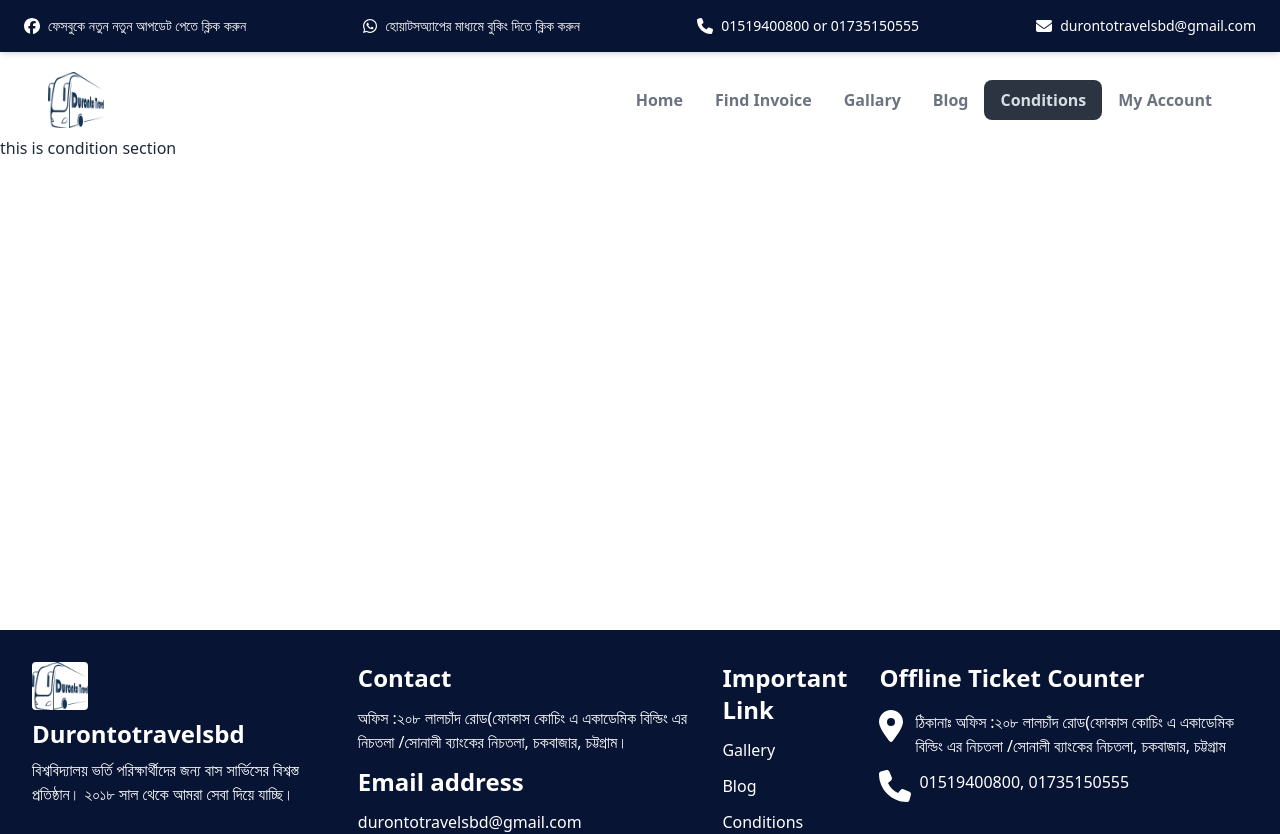
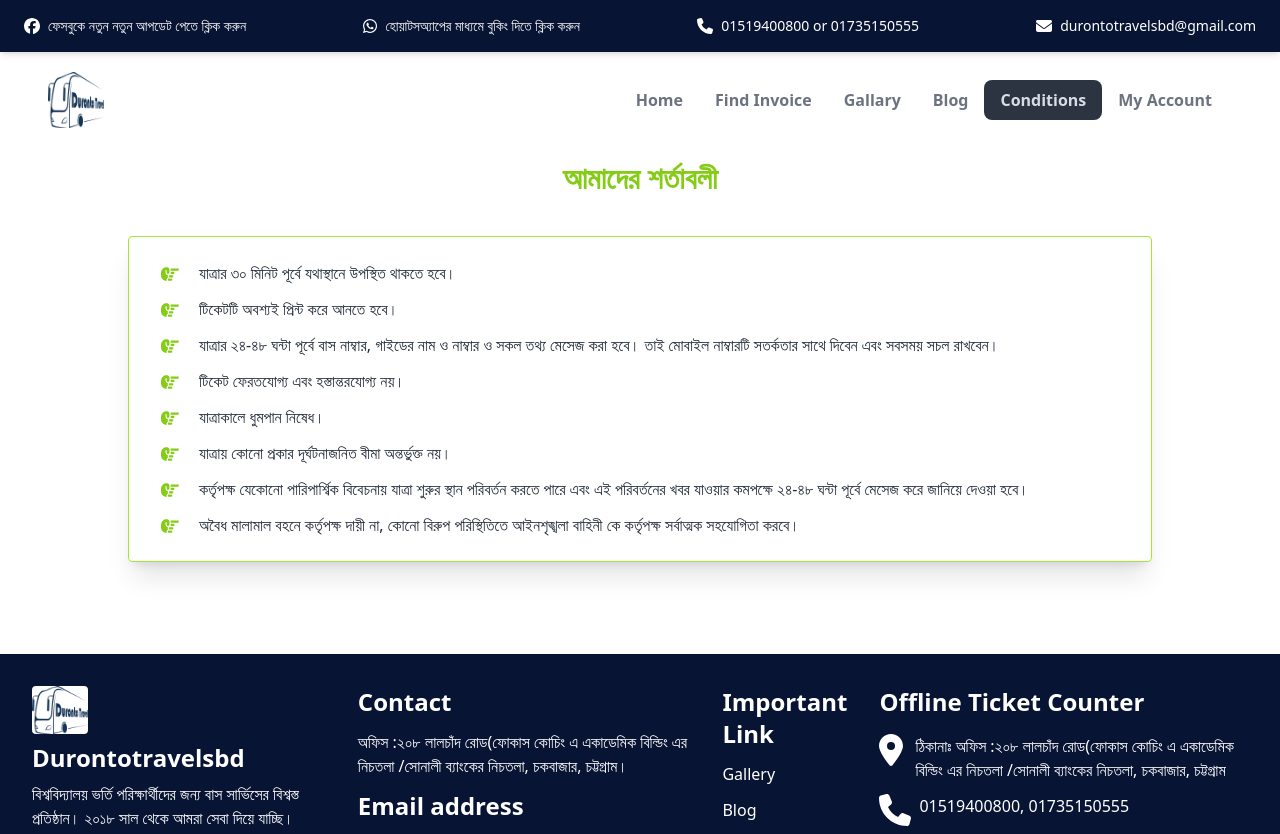
Before and after one commit to Muhammad-sefat/Duranto_Travel_BD, a React (Vite) app in the folder Frontend/: page /condition in a window 1280 px wide. Shown: the top 834 px of the page. Built offline with nearby package versions, Linux system fonts and the light colour scheme.

Commit message:
Complete Conditions section

```diff
--- a/Frontend/src/pages/Conditions.jsx
+++ b/Frontend/src/pages/Conditions.jsx
@@ -1,9 +1,88 @@
+import { faHandPointRight } from "@fortawesome/free-solid-svg-icons";
+import { FontAwesomeIcon } from "@fortawesome/react-fontawesome";
 import React from "react";
 
 const Conditions = () => {
   return (
-    <div>
-      <p>this is condition section</p>
+    <div className="my-6">
+      <h1 className="text-center my-5 font-bold text-3xl text-lime-500">
+        আমাদের শর্তাবলী
+      </h1>
+      <div className="border border-lime-400 w-[80%] mx-auto my-10 p-6 px-8 rounded shadow-xl">
+        <ul className="space-y-3 text-lg">
+          <li className="flex items-start gap-3">
+            <FontAwesomeIcon
+              icon={faHandPointRight}
+              className="text-lime-500 mt-1 mr-2"
+            />
+            <p className="text-base">
+              যাত্রার ৩০ মিনিট পূর্বে যথাস্থানে উপস্থিত থাকতে হবে।
+            </p>
+          </li>
+          <li className="flex items-start gap-3">
+            <FontAwesomeIcon
+              icon={faHandPointRight}
+              className="text-lime-500 mt-1 mr-2"
+            />
+            <p className="text-base"> টিকেটটি অবশ্যই প্রিন্ট করে আনতে হবে।</p>
+          </li>
+          <li className="flex items-start gap-3">
+            <FontAwesomeIcon
+              icon={faHandPointRight}
+              className="text-lime-500 mt-1 mr-2"
+            />
+            <p className="text-base">
+              যাত্রার ২৪-৪৮ ঘন্টা পূর্বে বাস নাম্বার, গাইডের নাম ও নাম্বার ও সকল
+              তথ্য মেসেজ করা হবে। তাই মোবাইল নাম্বারটি সতর্কতার সাথে দিবেন এবং
+              সবসময় সচল রাখবেন।
+            </p>
+          </li>
+          <li className="flex items-start gap-3">
+            <FontAwesomeIcon
+              icon={faHandPointRight}
+              className="text-lime-500 mt-1 mr-2"
+            />
+            <p className="text-base">টিকেট ফেরতযোগ্য এবং হস্তান্তরযোগ্য নয়।</p>
+          </li>
+          <li className="flex items-start gap-3">
+            <FontAwesomeIcon
+              icon={faHandPointRight}
+              className="text-lime-500 mt-1 mr-2"
+            />
+            <p className="text-base">যাত্রাকালে ধুমপান নিষেধ।</p>
+          </li>
+          <li className="flex items-start gap-3">
+            <FontAwesomeIcon
+              icon={faHandPointRight}
+              className="text-lime-500 mt-1 mr-2"
+            />
+            <p className="text-base">
+              যাত্রায় কোনো প্রকার দূর্ঘটনাজনিত বীমা অন্তর্ভুক্ত নয়।
+            </p>
+          </li>
+          <li className="flex items-start gap-3">
+            <FontAwesomeIcon
+              icon={faHandPointRight}
+              className="text-lime-500 mt-1 mr-2"
+            />
+            <p className="text-base">
+              কর্তৃপক্ষ যেকোনো পারিপার্শ্বিক বিবেচনায় যাত্রা শুরুর স্থান
+              পরিবর্তন করতে পারে এবং এই পরিবর্তনের খবর যাওয়ার কমপক্ষে ২৪-৪৮
+              ঘন্টা পূর্বে মেসেজ করে জানিয়ে দেওয়া হবে।
+            </p>
+          </li>
+          <li className="flex items-start gap-3">
+            <FontAwesomeIcon
+              icon={faHandPointRight}
+              className="text-lime-500 mt-1 mr-2"
+            />
+            <p className="text-base">
+              অবৈধ মালামাল বহনে কর্তৃপক্ষ দায়ী না, কোনো বিরুপ পরিস্থিতিতে
+              আইনশৃঙ্খলা বাহিনী কে কর্তৃপক্ষ সর্বাত্মক সহযোগিতা করবে।
+            </p>
+          </li>
+        </ul>
+      </div>
     </div>
   );
 };
```
